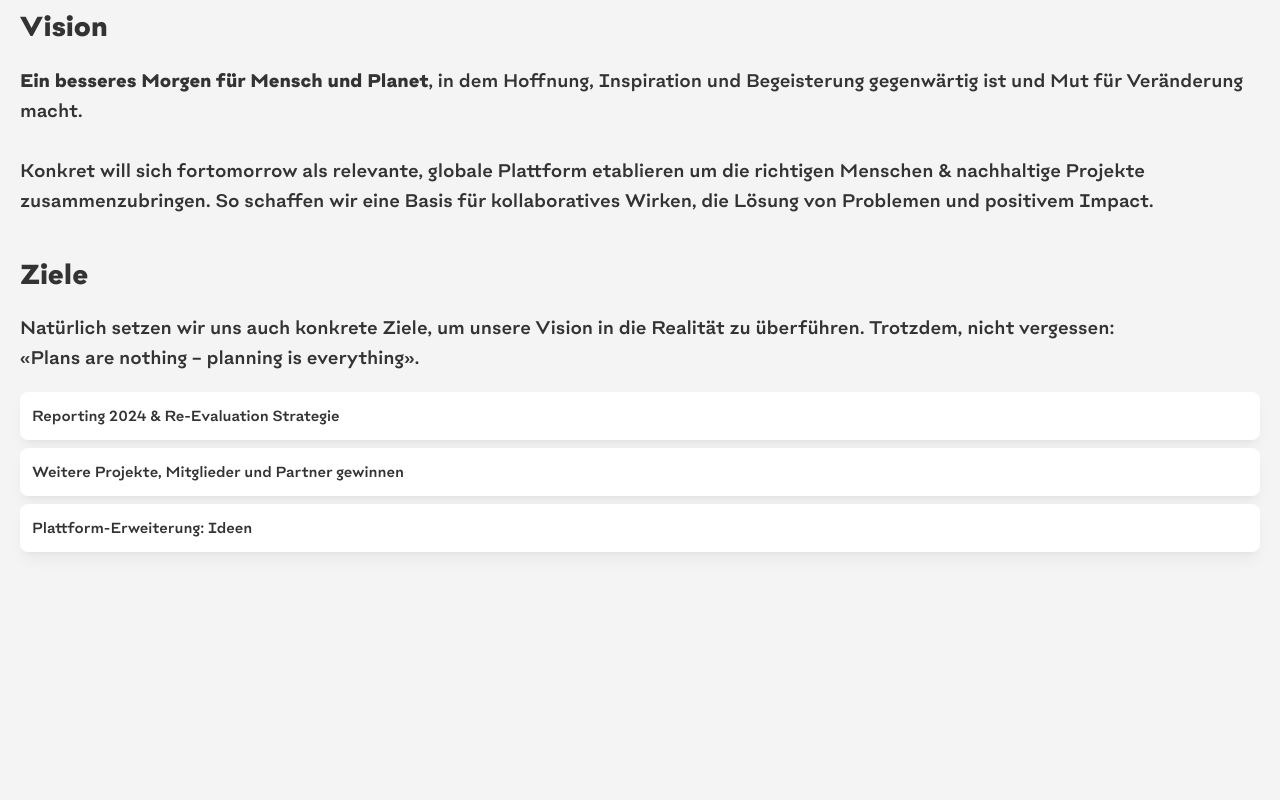
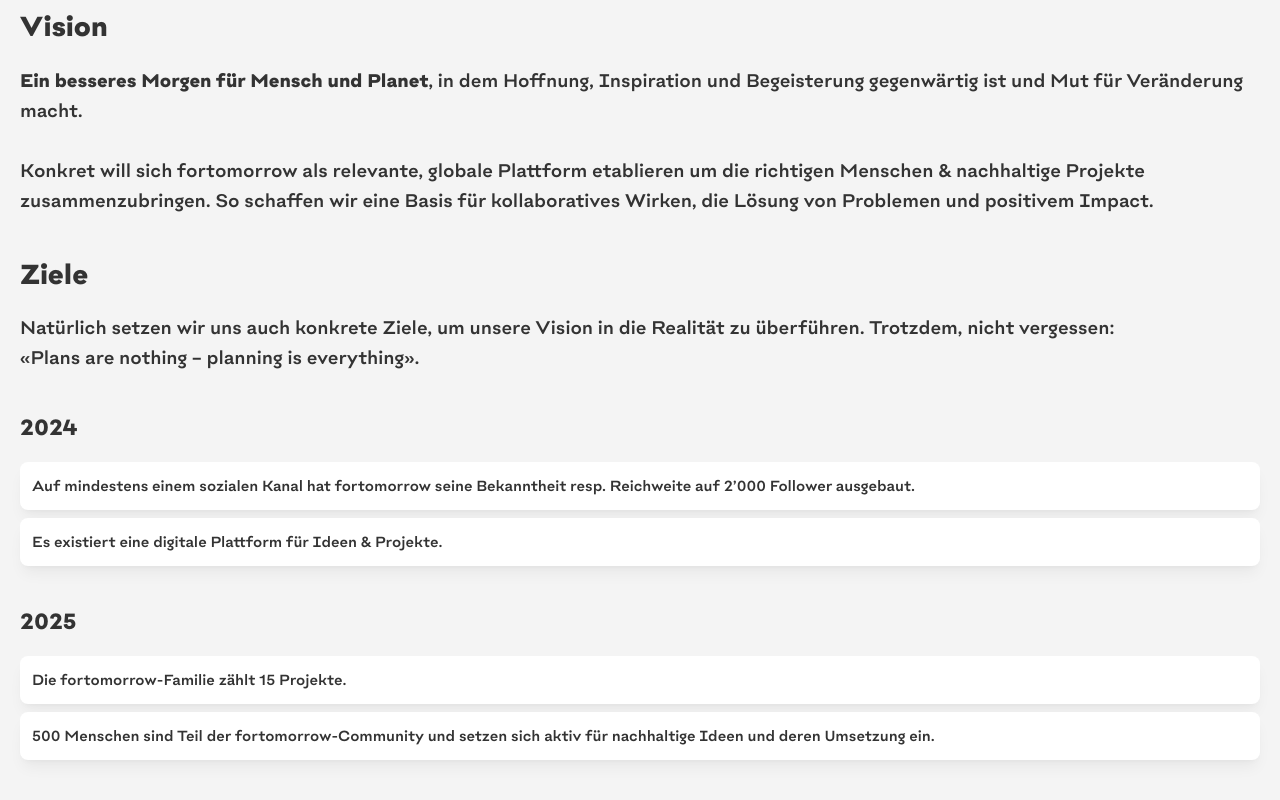
Before and after one commit to maroluke/remorrow, a Vue app: page /direction in a window 1280 px wide. Shown: the part 4349-5149 px from the top of the page. Before the commit the page ends 4941 px from the top, so only its background shows below. Built offline with nearby package versions, Linux system fonts and the light colour scheme.

Commit message:
Update DirectionView.vue

```diff
--- a/src/views/DirectionView.vue
+++ b/src/views/DirectionView.vue
@@ -163,12 +163,34 @@ import IconChecked2 from "@components/icons/IconChecked2.vue";
                     Trotzdem, nicht vergessen:
                     <br />
                     «Plans are nothing – planning is everything».
+                </template>
+            </TitleParagraphItem>
 
+            <TitleParagraphItem :heading="3" class="px-5 pt-10">
+                <template #title>
+                    2024
+                </template>
+
+                <template #paragraph>
                     <div class="mt-5">
                         <ul class="list">
-                            <li>Reporting 2024 & Re-Evaluation Strategie</li>
-                            <li>Weitere Projekte, Mitglieder und Partner gewinnen</li>
-                            <li>Plattform-Erweiterung: Ideen</li>
+                            <li>Auf mindestens einem sozialen Kanal hat fortomorrow seine Bekanntheit resp. Reichweite auf 2’000 Follower ausgebaut.</li>
+                            <li>Es existiert eine digitale Plattform für Ideen & Projekte.</li>
+                        </ul>
+                    </div>
+                </template>
+            </TitleParagraphItem>
+
+            <TitleParagraphItem :heading="3" class="px-5 pt-10">
+                <template #title>
+                    2025
+                </template>
+
+                <template #paragraph>
+                    <div class="mt-5">
+                        <ul class="list">
+                            <li>Die fortomorrow-Familie zählt 15 Projekte.</li>
+                            <li>500 Menschen sind Teil der fortomorrow-Community und setzen sich aktiv für nachhaltige Ideen und deren Umsetzung ein.</li>
                         </ul>
                     </div>
                 </template>
```
